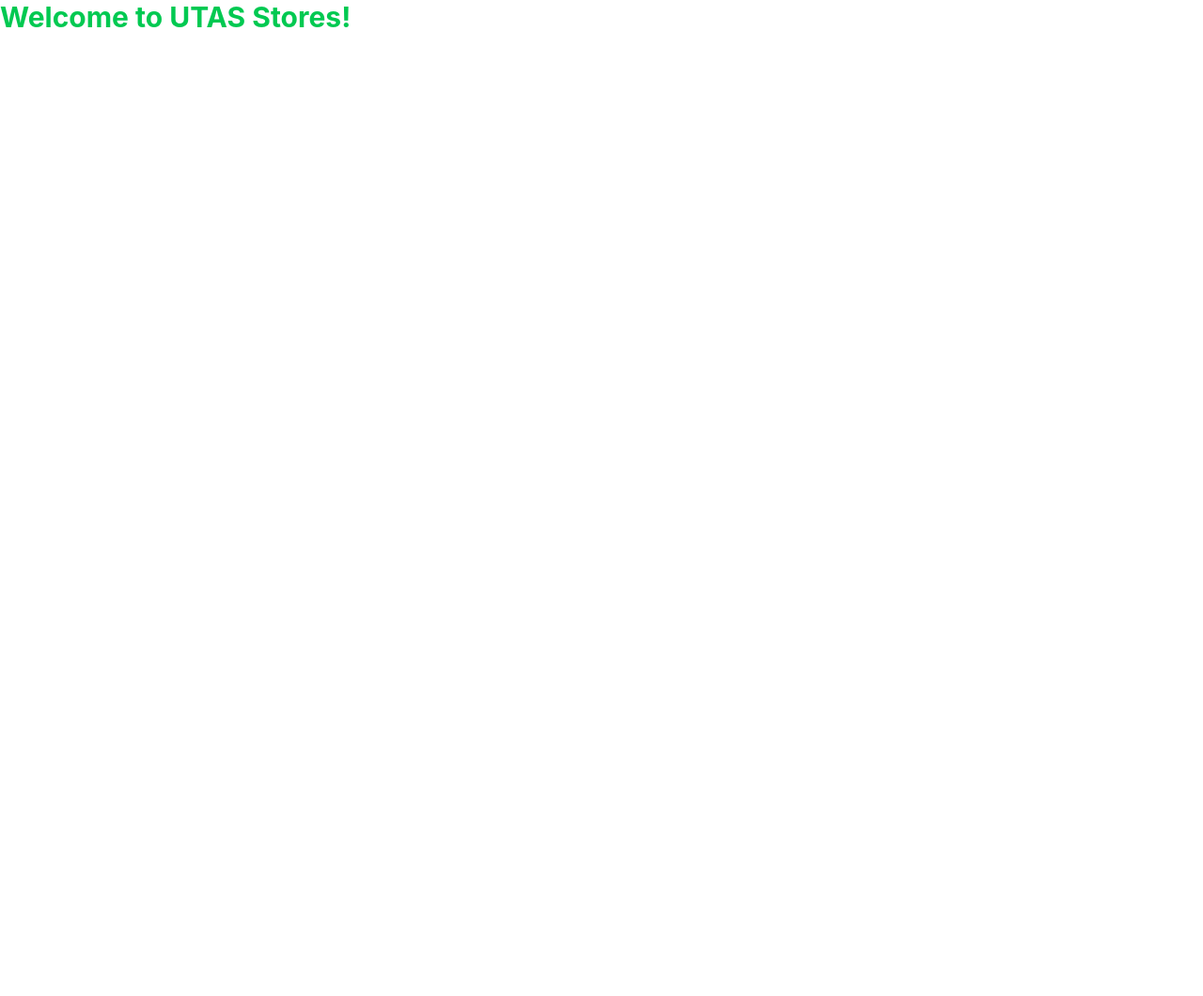
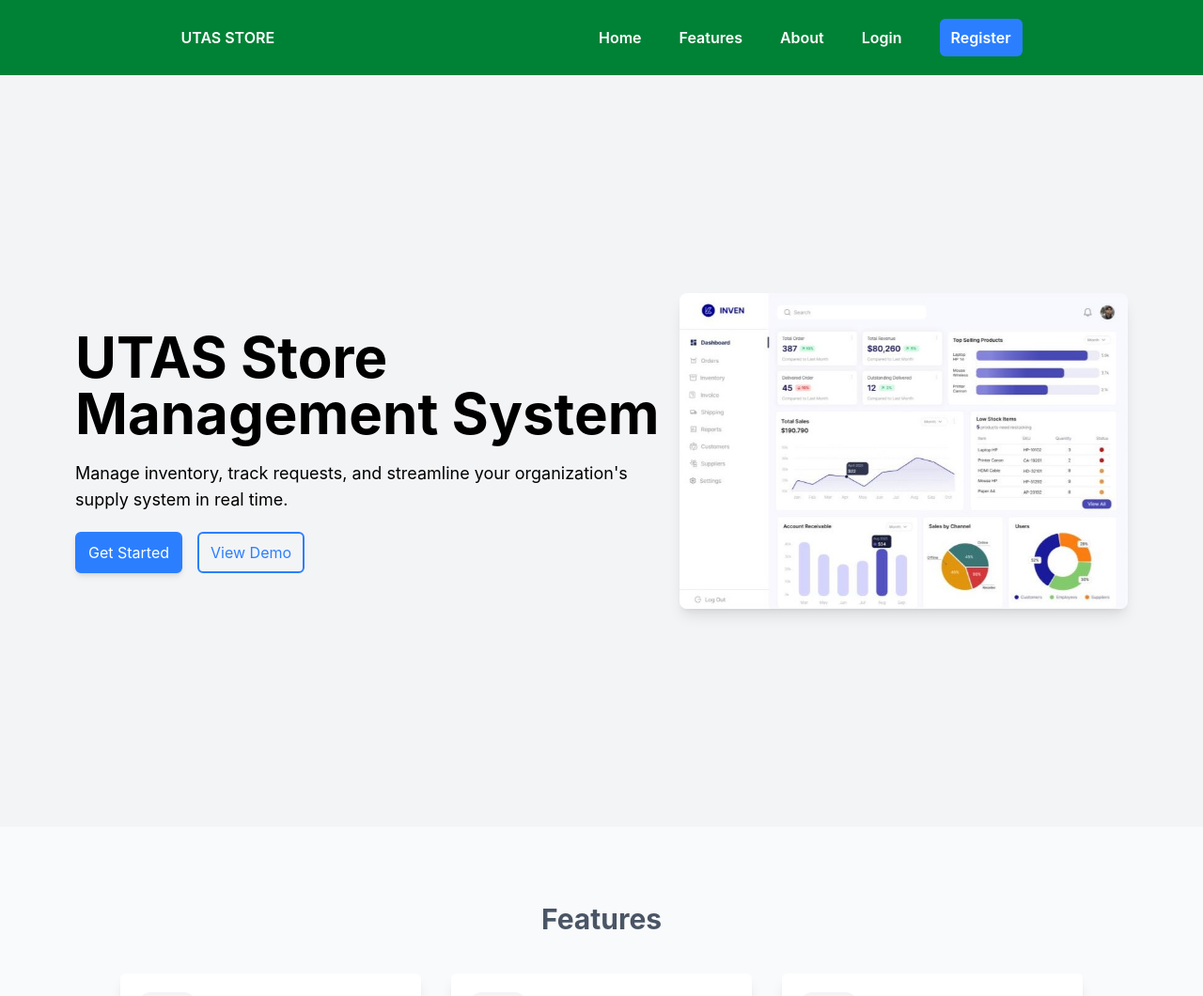
Before and after one commit to Abdul-kahad/utas-stores, a React (Vite) app in the folder client/: page / in a window 1280 px wide. Shown: the top 1060 px of the page at 94% size. Before the commit the page ends 800 px from the top, so only its background shows below. Built offline with nearby package versions, Linux system fonts and the light colour scheme.

Commit message:
style: design landing page UI with Tailwind

```diff
--- a/client/src/App.jsx
+++ b/client/src/App.jsx
@@ -1,10 +1,11 @@
+import Hompage from "./Pages/Homepage/Hompage"
 
 function App() {
 
   return (
-    <>
-      <h1 className="text-green-500 font-bold text-3xl">Welcome to UTAS Stores!</h1>
-    </>
+    <div className="box-border">
+      <Hompage />
+    </div>
   )
 }
 
--- /dev/null
+++ b/client/src/HOC/Layout/Layout.jsx
@@ -0,0 +1,14 @@
+import Navbar from "../../components/navigations/Navbar/Navbar"
+import Footer from "../../components/Footer/Footer"
+
+const Layout = (props) => {
+  return (
+    <div>
+      <Navbar />
+       {props.children}
+      <Footer />
+    </div>
+  )
+}
+
+export default Layout
--- /dev/null
+++ b/client/src/Pages/Homepage/Hompage.jsx
@@ -0,0 +1,20 @@
+import Layout from '../../HOC/Layout/Layout'
+import Hero from '../../components/Hero/Hero'
+import Features from '../../components/Features/Features'
+import Flow from '../../components/Flow/Flow'
+import Preview from '../../components/Preview/Preview'
+import CTA from '../../components/CTA/CTA'
+
+const Hompage = () => {
+  return (
+      <Layout >
+        <Hero />
+        <Features />
+        <Flow />
+        <Preview />
+        <CTA />
+      </Layout>
+  )
+}
+
+export default Hompage
--- /dev/null
+++ b/client/src/components/CTA/CTA.jsx
@@ -0,0 +1,11 @@
+
+const CTA = () => {
+  return (
+    <div className='p-20 bg-gray-100 text-center'>
+      <h2 className="text-4xl font-bold text-gray-600">Start managing your store efficiently today.</h2>
+      <button className="border-2 border-blue-500 bg-blue-500 px-10 py-2 rounded-md text-white shadow-md mt-4">Get Started</button>
+    </div>
+  )
+}
+
+export default CTA
--- /dev/null
+++ b/client/src/components/Card/Card.jsx
@@ -0,0 +1,16 @@
+
+function Card(props) {
+  return (
+    <div className="w-80 h-40 rounded-md flex gap-5 p-5 shadow-lg bg-white">
+      <div className="p-5 bg-gray-100 rounded-xl h-[50%]">
+        <span>{props.icon}</span>
+      </div>
+      <div className="cardtext text-gray-500">
+        <h3 className="text-lg font-bold">{props.title}</h3>
+        <p>{props.description}</p>
+      </div>
+    </div>
+  )
+}
+
+export default Card
--- /dev/null
+++ b/client/src/components/Features/Features.jsx
@@ -0,0 +1,24 @@
+import Card from '../Card/Card'
+
+const Features = () => {
+  const features = [
+    { icon: '📊', title: 'Inventory Tracking', description: 'Description 1 Lorem ipsum dolor sit amet consectetur adipisicing elit. Inventore?'},
+    { icon: '📋', title: 'Request Management', description: 'Description 2 Lorem ipsum dolor sit amet consectetur adipisicing elit. Inventore?'},
+    { icon: '🔒', title: 'Role-Based Access', description: 'Description 3 Lorem ipsum dolor sit amet consectetur adipisicing elit. Inventore?'},
+    { icon: '📈', title: 'Reports & Analytics', description: 'Description 4 Lorem ipsum dolor sit amet consectetur adipisicing elit. Inventore?'},
+    { icon: '🔔', title: 'Smart Alerts', description: 'Description 5 Lorem ipsum dolor sit amet consectetur adipisicing elit. Inventore?'},
+    { icon: '🎨', title: 'Customizable Dashboards', description: 'Description 6 Lorem ipsum dolor sit amet consectetur adipisicing elit. Inventore?'},
+  ]
+  return (
+    <div className='p-20 bg-gray-50'>
+      <h2 className="text-3xl font-bold text-center mb-10 text-gray-600">Features</h2>
+      <div className="flex flex-wrap gap-8 justify-center">
+        {features.map((item, index) => (
+        <Card key={index} icon={item.icon} title={item.title} description={item.description}/>
+      ))}
+      </div>
+    </div>
+  )
+}
+
+export default Features
--- /dev/null
+++ b/client/src/components/Flow/Flow.jsx
@@ -0,0 +1,31 @@
+import Card from '../Card/Card'
+
+const Flow = () => {
+  const flow = [
+    { icon: '1', title: 'Submit Request', description: 'Description 1 Lorem ipsum dolor sit amet consectetur adipisicing elit. Inventore?'},
+    { icon: '2', title: 'Manager Approves', description: 'Description 2 Lorem ipsum dolor sit amet consectetur adipisicing elit. Inventore?'},
+    { icon: '3', title: 'Items Issued', description: 'Description 3 Lorem ipsum dolor sit amet consectetur adipisicing elit. Inventore?'},
+    { icon: '4', title: 'Inventory Updated', description: 'Description 4 Lorem ipsum dolor sit amet consectetur adipisicing elit. Inventore?'},
+
+  ]
+  return (
+    <div className='p-20 bg-gray-50'>
+      <h2 className="text-3xl font-bold text-center mb-10 text-gray-600">How It Works</h2>
+      <div className="flex flex-wrap gap-8 justify-center">
+        {flow.map((item, index) => (
+        <div className="w-60 rounded-md gap-5 p-5 shadow-lg bg-white">
+          <div className="p-5 bg-gray-100 rounded-full w-12 h-12 flex items-center justify-center mb-5">
+            <span>{item.icon}</span>
+          </div>
+          <div className="cardtext text-gray-500">
+            <h3 className="text-lg font-bold">{item.title}</h3>
+            <p>{item.description}</p>
+          </div>
+        </div>
+      ))}
+      </div>
+    </div>
+  )
+}
+
+export default Flow
--- /dev/null
+++ b/client/src/components/Footer/Footer.jsx
@@ -0,0 +1,35 @@
+
+const Footer = () => {
+  return (
+    <div className='p-10 bg-gray-900 text-white flex flex-wrap justify-around gap-10'>
+      <div className="">
+        <div className="mb-4">UTAS STORE</div>
+          <ul className="flex flex-col line-height-90 text-gray-400 gap-2">
+            <li><a href="#">Home</a></li>
+            <li><a href="#">Features</a></li>
+            <li><a href="#">About</a></li>
+            <li><a href="#">Login</a></li>
+          </ul>
+
+      </div>
+
+      <div className="">
+         <div className="mb-4">Contact</div>
+
+            <ul className="flex flex-col text-gray-400 gap-2">
+              <li>Phone: 0800 000 000</li>
+              <li>Email: utasstores@edu.gh</li>
+              <li>Address: dk29263</li>
+            </ul>
+
+      </div>
+
+      <div className="flex flex-col gap-2 text-gray-400 place-content-center">
+        <a href="#">GitHub: https://abdul-kahad-utas-store.github.com</a>
+        <p>Abdul kahad | UTAS Store @ 2026</p>
+      </div>
+    </div>
+  )
+}
+
+export default Footer
--- /dev/null
+++ b/client/src/components/Hero/Hero.jsx
@@ -0,0 +1,18 @@
+
+const Hero = () => {
+  return (
+    <div className="flex gap-2 p-20 items-center justify-between bg-gray-100 h-screen  ">
+      <div className="">
+        <h1 className="text-6xl font-bold">UTAS Store Management System</h1>
+        <p className="text-lg py-5">Manage inventory, track requests, and streamline your organization's supply system in real time.</p>
+        <button className="border-2 border-blue-500 bg-blue-500 px-3 py-2 rounded-md text-white shadow-md mr-4">Get Started</button>
+        <button className="border-2 border-blue-500 px-3 py-2 rounded-md text-blue-500">View Demo</button>
+      </div>
+      <div className=" shadow-lg rounded-lg">
+        <img className="object-cover rounded-lg" src="dashboard.jpg" alt="dashboard" />
+      </div>
+    </div>
+  )
+}
+
+export default Hero
--- /dev/null
+++ b/client/src/components/Preview/Preview.jsx
@@ -0,0 +1,11 @@
+
+const Preview = () => {
+  return (
+    <div className='flex flex-col p-20 bg-gray-100 flex justify-center items-center'>
+      <h2 className="text-3xl font-bold text-center mb-10 text-gray-600">Dashboard Preview</h2>
+     <img className="object-cover rounded-lg w-[100%]" src="dashboard.jpg" alt="dashboard" />
+    </div>
+  )
+}
+
+export default Preview
--- /dev/null
+++ b/client/src/components/navigations/Navbar/Navbar.jsx
@@ -0,0 +1,19 @@
+
+const Navbar = () => {
+  return (
+    <div className="flex justify-around p-5 font-[600] bg-green-700 text-white items-center">
+      <div className="logo">UTAS STORE</div>
+      <div className="navitems">
+        <ul className="flex gap-10 items-center">
+          <li><a href="#">Home</a></li>
+          <li><a href="#">Features</a></li>
+          <li><a href="#">About</a></li>
+          <li><a href="#">Login</a></li>
+          <li><a href="#"><button className="bg-blue-500 px-3 py-2 rounded-md">Register</button></a></li>
+        </ul>
+      </div>
+    </div>
+  )
+}
+
+export default Navbar
```
Also changed, not shown: client/public/dashboard.jpg (added), 1 other file (tests, documents, lock files or other folders).
